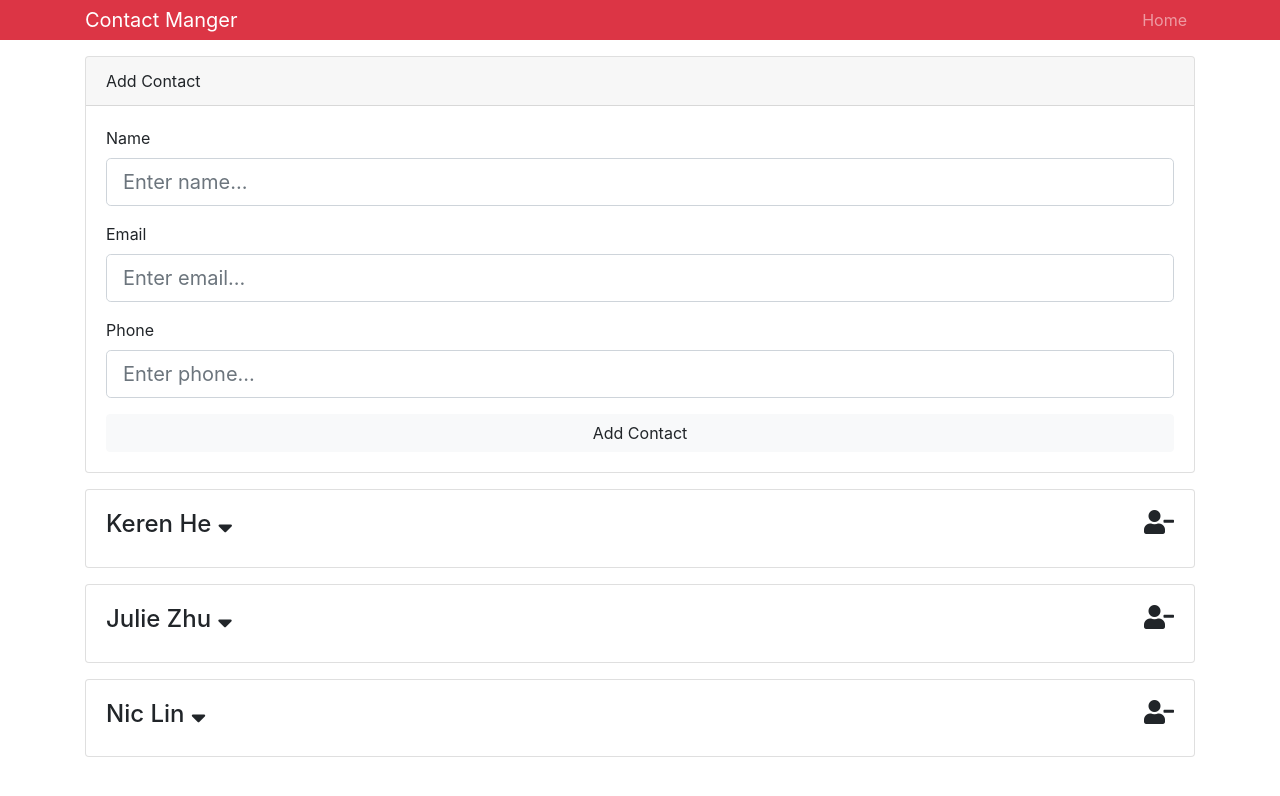
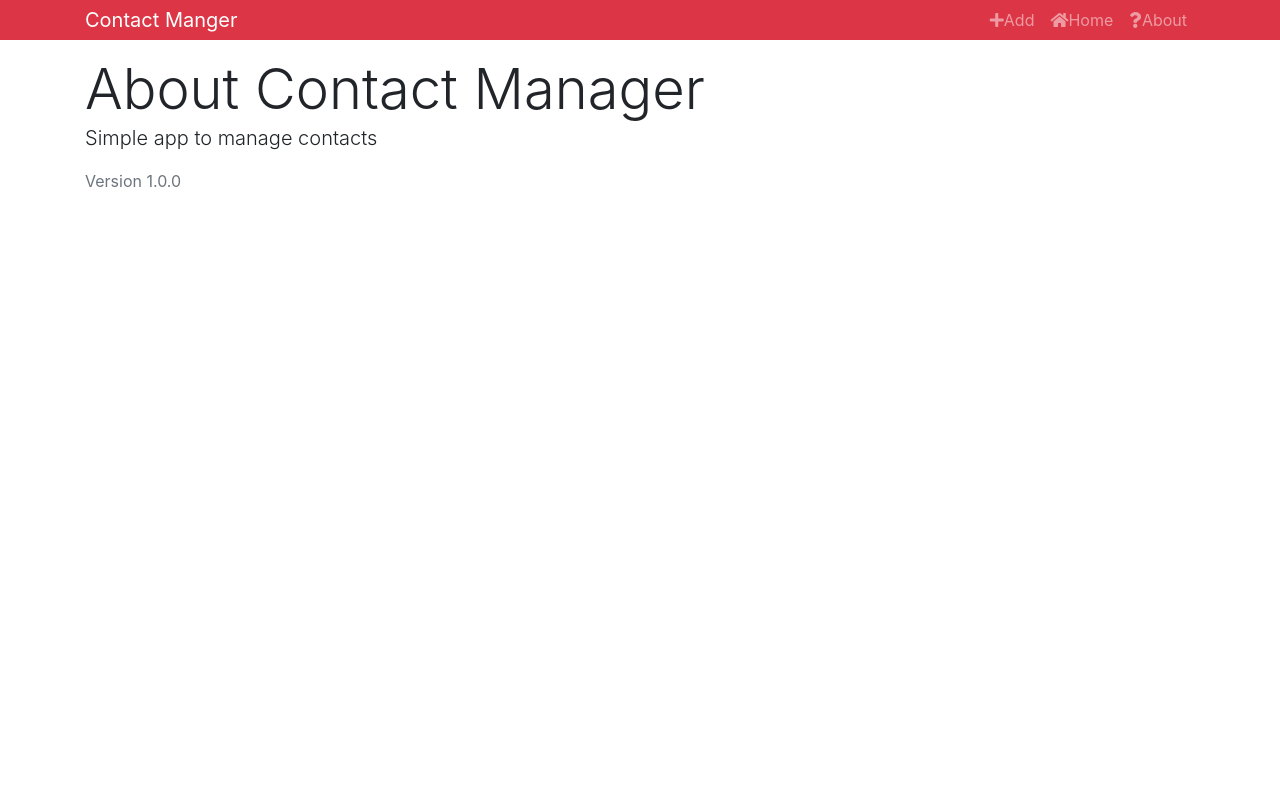
Before and after one commit to Keren0908/contactmanager, a React (Create React App) app: page /about in a window 1280 px wide. Shown: the top 796 px of the page. Built offline with nearby package versions, Linux system fonts and the light colour scheme.

Commit message:
add redirect functionality

```diff
--- a/package.json
+++ b/package.json
@@ -8,6 +8,7 @@
     "nodemon": "^1.18.4",
     "react": "^16.5.2",
     "react-dom": "^16.5.2",
+    "react-router-dom": "^4.3.1",
     "react-scripts": "2.0.5",
     "uuid": "^3.3.2"
   },
--- a/src/App.js
+++ b/src/App.js
@@ -1,8 +1,11 @@
 import React, { Component } from "react";
+import { BrowserRouter as Router, Route, Switch } from 'react-router-dom';
 import Contacts from "./components/contacts/Contacts";
 import AddContact from "./components/contacts/AddContact";
 import Header from "./components/layout/Header";
+import About from "./components/pages/About";
 import { Provider } from "./context";
+
 
 import "bootstrap/dist/css/bootstrap.min.css";
 
@@ -10,13 +13,18 @@
   render() {
     return (
       <Provider>
+        <Router>
         <div className="App">
           <Header branding="Contact Manger" />
           <div className="container">
-            <AddContact />
-            <Contacts />
+            <Switch>
+              <Route exact path="/" component={Contacts} />
+              <Route exact path="/contact/add" component={AddContact} />
+              <Route exact path="/about" component={About} />
+            </Switch>
           </div>
         </div>
+        </Router>
       </Provider>
     );
   }
--- a/src/components/contacts/AddContact.js
+++ b/src/components/contacts/AddContact.js
@@ -52,6 +52,8 @@
       phone: "",
       errors: {}
     });
+
+    this.props.history.push('/');
   };
 
   render() {
--- a/src/components/contacts/Contacts.js
+++ b/src/components/contacts/Contacts.js
@@ -11,6 +11,9 @@
           const { contacts } = value;
           return (
             <React.Fragment>
+              <h1 className="display-4 mb-2">
+                <span className="text-danger">Contact</span> List
+              </h1>
               {contacts.map(contact => (
                 <Contact
                   key={contact.id}
--- a/src/components/layout/Header.js
+++ b/src/components/layout/Header.js
@@ -1,5 +1,6 @@
 import React from "react";
 import PropTypes from "prop-types";
+import { Link } from "react-router-dom";
 
 const Header = props => {
   const { branding } = props;
@@ -12,9 +13,22 @@
         <div>
           <ul className="navbar-nav mr-auto">
             <li className="nav-item">
-                       <a href="/" className="nav-link">
+              <Link to="/contact/add" className="nav-link">
+                <i className="fas fa-plus" />
+                Add
+              </Link>
+            </li>
+            <li>
+              <Link to="/" className="nav-link">
+                <i className="fas fa-home" />
                 Home
-                       </a>
+              </Link>
+            </li>
+            <li>
+              <Link to="/about" className="nav-link">
+                <i className="fas fa-question" />
+                About
+              </Link>
             </li>
           </ul>
         </div>
--- /dev/null
+++ b/src/components/pages/About.js
@@ -0,0 +1,13 @@
+import React from 'react'
+
+const About = () => {
+  return (
+    <div>
+      <div className="display-4">About Contact Manager</div>
+      <p className="lead">Simple app to manage contacts</p>
+      <div className="text-secondary">Version 1.0.0</div>
+    </div>
+  )
+}
+
+export default About;
```
Lines whose indentation alone changed are shown as unchanged.
